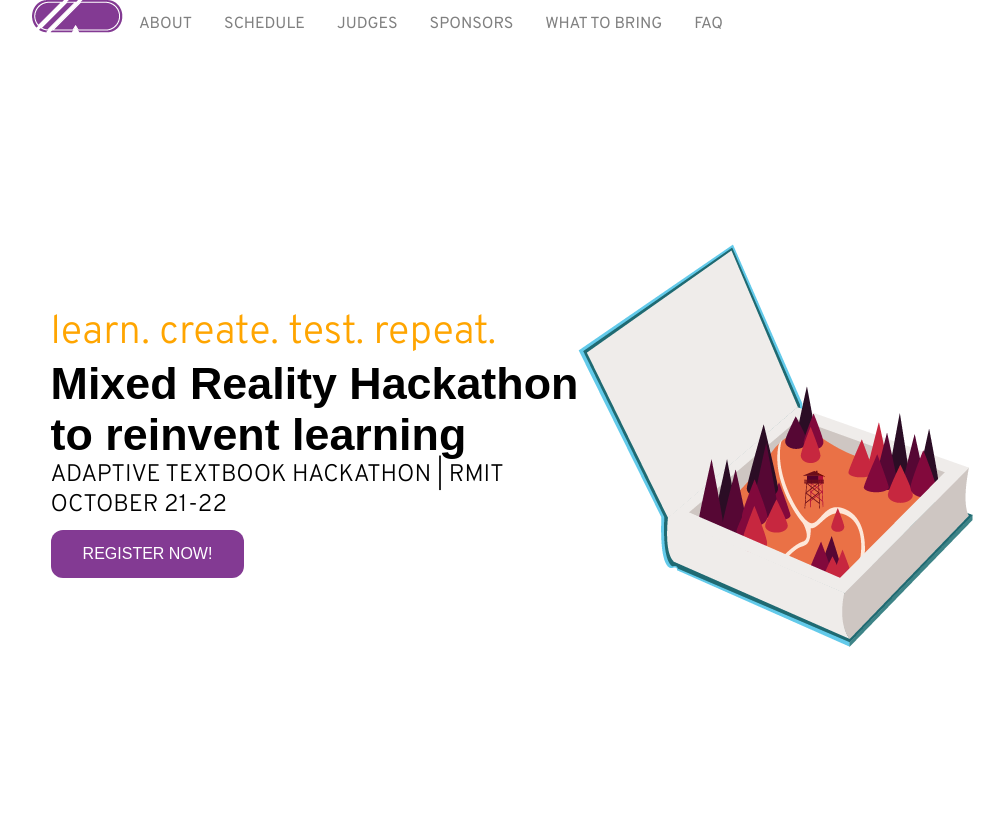
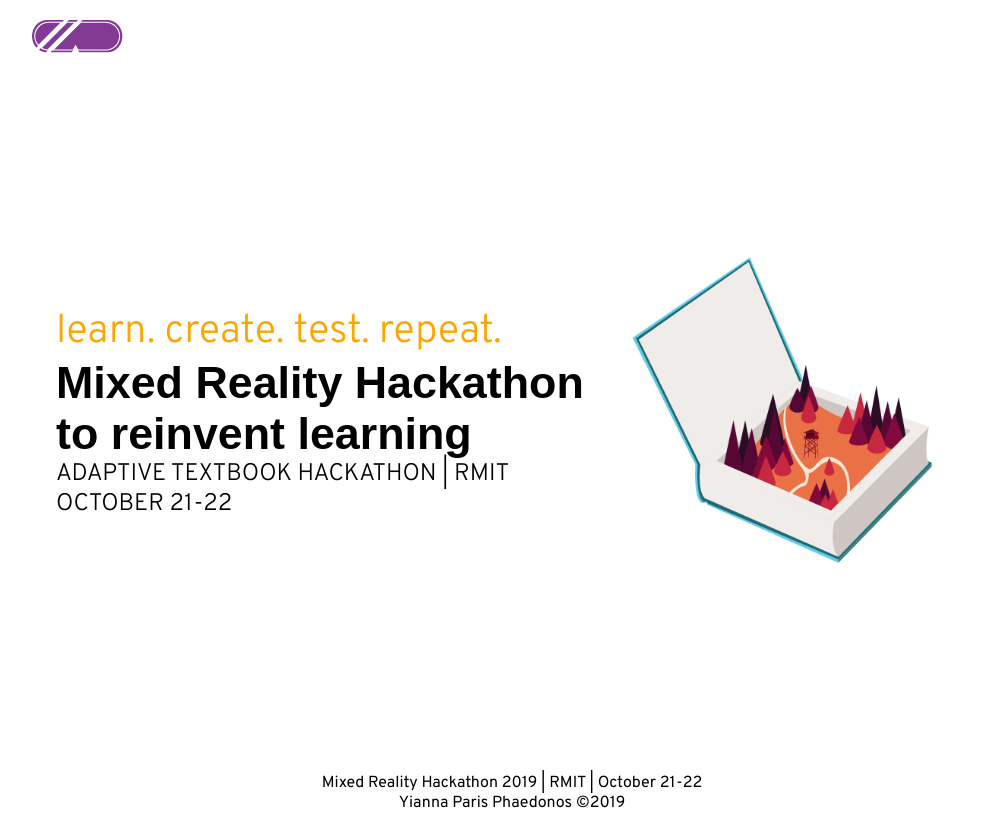
Before and after one commit to mixedrealityhack/mixedrealityhack.github.io, a plain HTML site: page index.html in a window 1280 px wide. Shown: the top 816 px of the page, without its empty margins (128-1132 px from the left). Drawn offline with Linux system fonts and the light colour scheme; a web font is replaced by a local one.

Commit message:
landing page

```diff
--- a/index.html
+++ b/index.html
@@ -16,14 +16,14 @@
       <nav class="sticky">
           <div>
             <a href="home"><img src="assets/logo.png"></a>
-            <ul>
+            <!-- <ul>
                 <li><a href="#about">About</a></li>
                 <li><a href="#schedule">Schedule</a></li>
                 <li><a href="#judges">Judges</a></li>
                 <li><a href="#sponsors">Sponsors</a></li>
                 <li><a href="#whattobring">What To Bring</a></li>
                 <li><a href="#faq">FAQ</a></li>
-            </ul>
+            </ul> -->
           </div>
 
       </nav>
@@ -36,15 +36,15 @@
                 <h1>to reinvent learning</h1>
                 <h4>ADAPTIVE TEXTBOOK HACKATHON | RMIT</h4>
                 <h4>OCTOBER 21-22</h4></h4>
-                <button href="#register">REGISTER NOW!</button>
+                <!-- <button href="#register">REGISTER NOW!</button> -->
             </div>
 
-            <div>
-                <img src="assets/book-1.png" alt="Image of open book with forest inside.">
+            <div id="img">
+                <img src="assets/book-1.png" alt="Image of open book with forest inside." width="300">
             </div>
         </article>
 
-        <article id="about">
+        <!-- <article id="about">
             <h1>WHAT'S A MIXED REALITY HACKATHON?</h1>
             <div>
                 <p>It's fun, that's what!</p>
@@ -72,12 +72,12 @@
 
         <article id="faq">
             <h1>FAQ</h1>
-        </article>
+        </article> -->
       </main>
 
       <footer>
         <p>Mixed Reality Hackathon 2019 | RMIT | October 21-22</p>
-        <p>Yianna Paris &copy;<script>document.write(new Date().getFullYear());</script></p>
+        <p>Yianna Paris Phaedonos &copy;<script>document.write(new Date().getFullYear());</script></p>
       </footer>
 
   </body>
--- a/stylesheet.css
+++ b/stylesheet.css
@@ -45,6 +45,10 @@ h3 {
     background-color: white;
 }
 
+nav {
+    padding: 20px 0 0 0;
+}
+
 nav img {
     float: left;
     position: relative;
@@ -77,17 +81,22 @@ nav li a:hover {
 }
 
 article {
-    height: 100vh;
+    height: 90vh;
     display: flex;
     align-items: center;
     justify-content: center;
+    width: 960px;
 }
 
 
 
-#home-main div {
-    width: 55%;
+#home-main {
+    width: 60%;
     padding: 0 10px 0 0;
+}
+
+#img {
+    width: 35%;
 }
 
 #home button {
@@ -108,3 +117,7 @@ article {
 #home button:hover {
     background-color: #4f1d5b;
 }
+
+footer {
+    text-align: center;
+}
```
